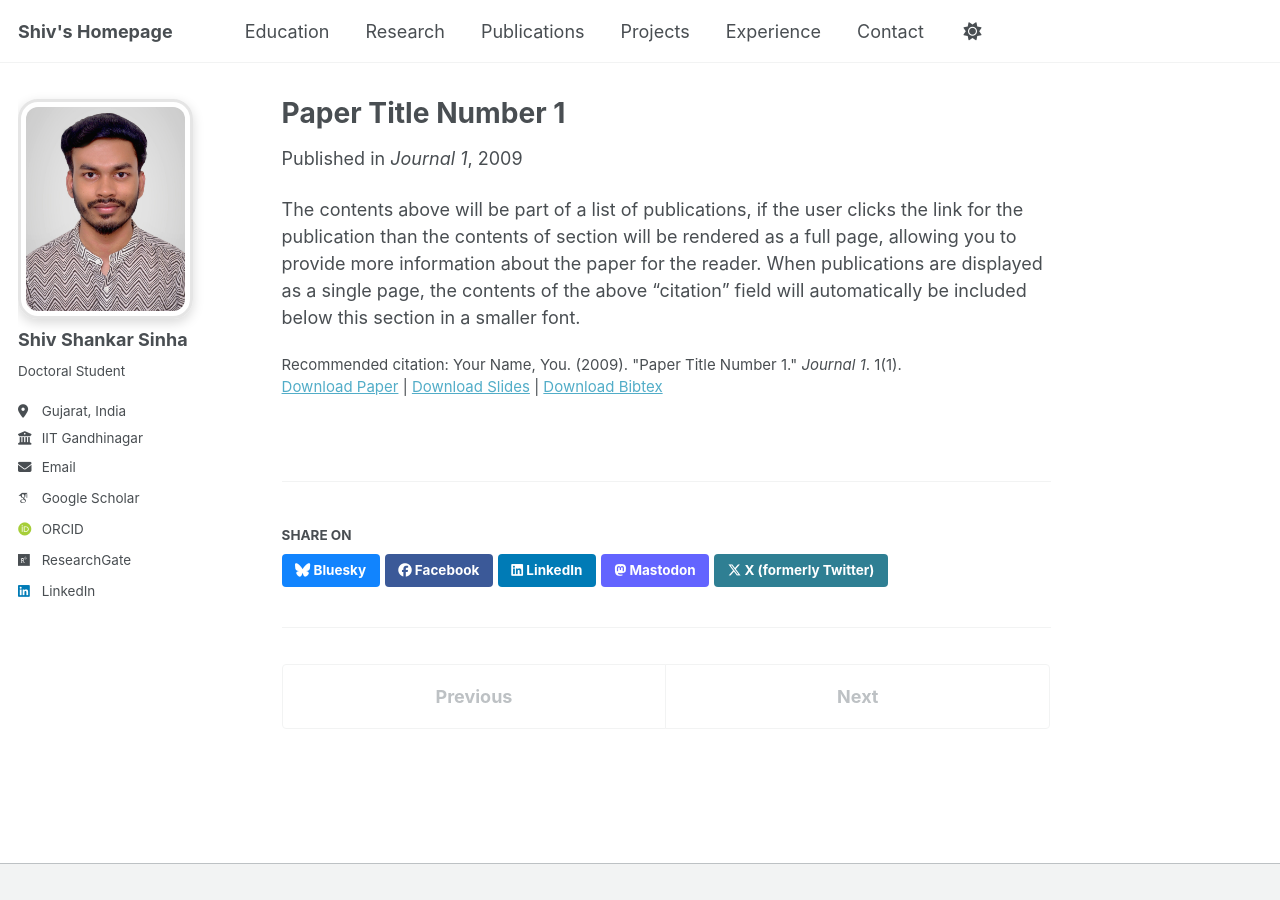
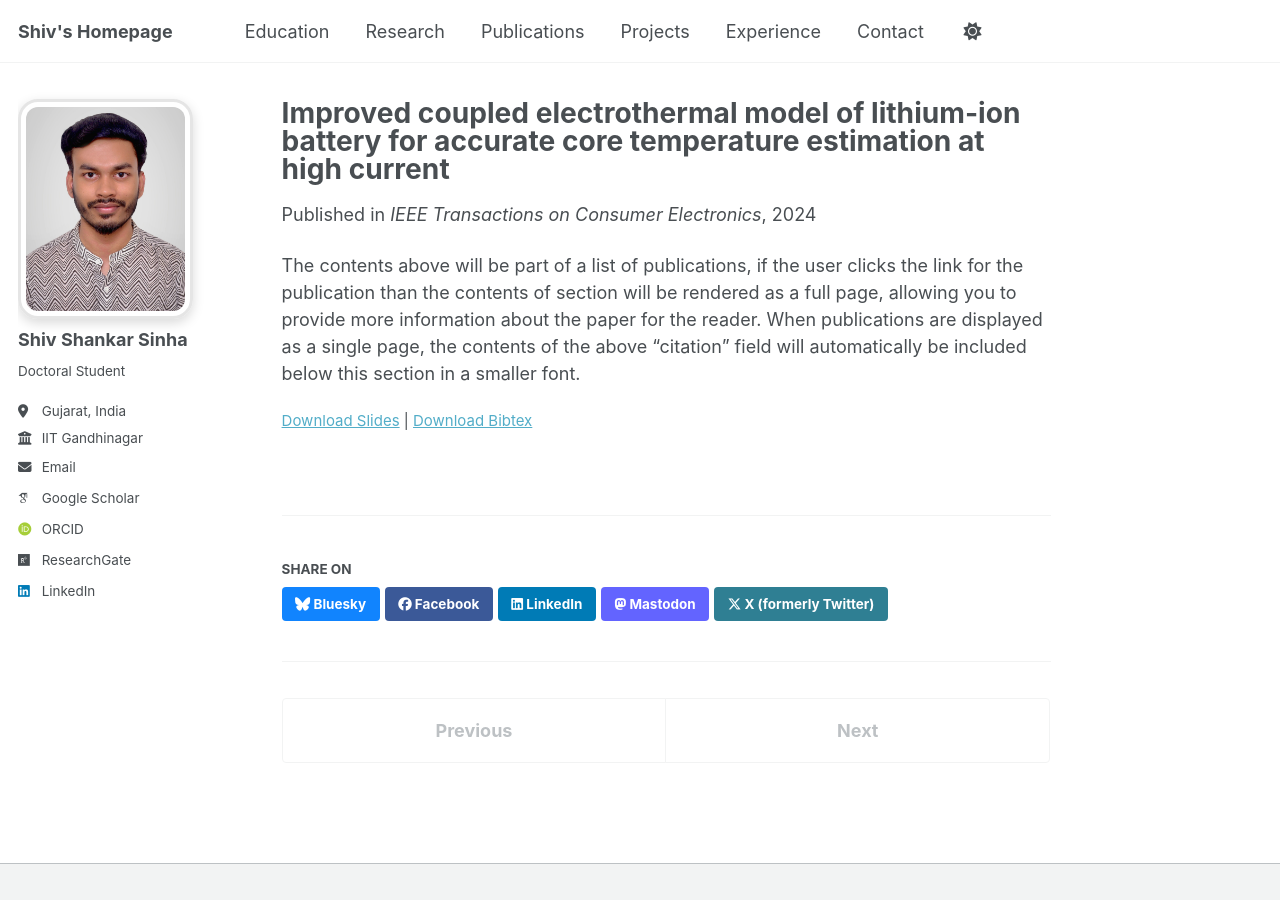
Before and after one commit to shivshankar-sinha/shivshankar-sinha.github.io, a Jekyll site: the page built from _publications/2009-10-01-paper-title-number-1.md, in a window 1280 px wide. Built offline with Jekyll 4.4.1, drawn with Linux system fonts in a browser that asks for light colours; some web fonts are replaced; a script bundle is joined from its source files by our own code; library files that are not in the unit come from our copies.

Commit message:
Update 2009-10-01-paper-title-number-1.md

```diff
--- a/_publications/2009-10-01-paper-title-number-1.md
+++ b/_publications/2009-10-01-paper-title-number-1.md
@@ -1,14 +1,13 @@
 ---
-title: "Paper Title Number 1"
+title: "Improved coupled electrothermal model of lithium-ion battery for accurate core temperature estimation at high current"
 collection: publications
 category: manuscripts
 permalink: /publication/2009-10-01-paper-title-number-1
-excerpt: 'This paper is about the number 1. The number 2 is left for future work.'
-date: 2009-10-01
-venue: 'Journal 1'
+excerpt: 'This paper involves the developement of a novel coupled electrothermal model.'
+date: 2024-08-19
+venue: 'IEEE Transactions on Consumer Electronics'
 slidesurl: 'https://academicpages.github.io/files/slides1.pdf'
 paperurl: 'https://academicpages.github.io/files/paper1.pdf'
 bibtexurl: 'https://academicpages.github.io/files/bibtex1.bib'
-citation: 'Your Name, You. (2009). &quot;Paper Title Number 1.&quot; <i>Journal 1</i>. 1(1).'
 ---
 The contents above will be part of a list of publications, if the user clicks the link for the publication than the contents of section will be rendered as a full page, allowing you to provide more information about the paper for the reader. When publications are displayed as a single page, the contents of the above "citation" field will automatically be included below this section in a smaller font.
```
